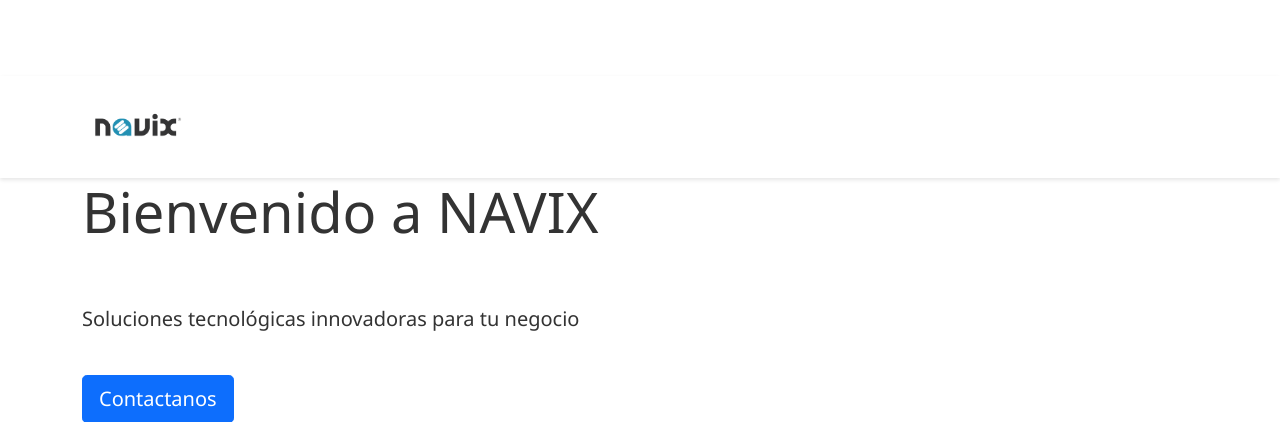
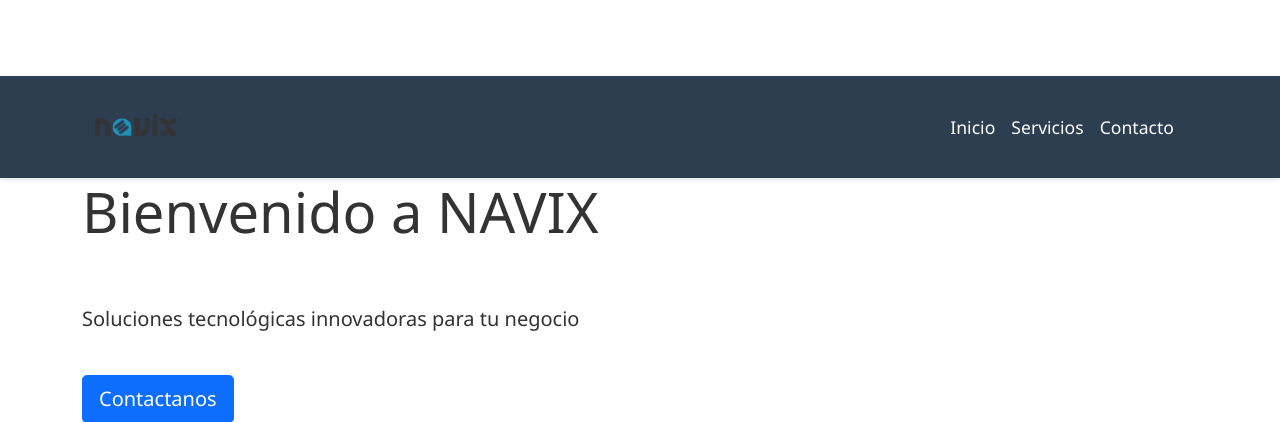
Before and after one commit to cbarronn/navix, a Flask app: page / in a window 1280 px wide. Shown: the top 422 px of the page. Run offline with Flask 3, Linux system fonts and the light colour scheme.

Commit message:
Fix header consistency: ensure header looks the same on both localhost and GitHub Pages

```diff
--- a/static/css/style.css
+++ b/static/css/style.css
@@ -52,12 +52,12 @@ body {
 
 /* Header */
 .header {
-    background-color: transparent;
+    background-color: #2c3e50;
     box-shadow: 0 2px 4px rgba(0, 0, 0, 0.1);
 }
 
 .navbar {
-    background-color: transparent !important;
+    background-color: #2c3e50 !important;
     padding: 1rem 0;
 }
 
@@ -71,12 +71,13 @@ body {
     transform: scale(1.1);
 }
 
-.navbar-dark .navbar-nav {
+.navbar-nav {
     margin-left: auto;
+    padding-right: 1rem;
 }
 
 .navbar-nav .nav-link {
-    color: white;
+    color: white !important;
     padding: 0.5rem 1.5rem;
     font-size: 1.1rem;
     transition: all 0.3s ease;
```
